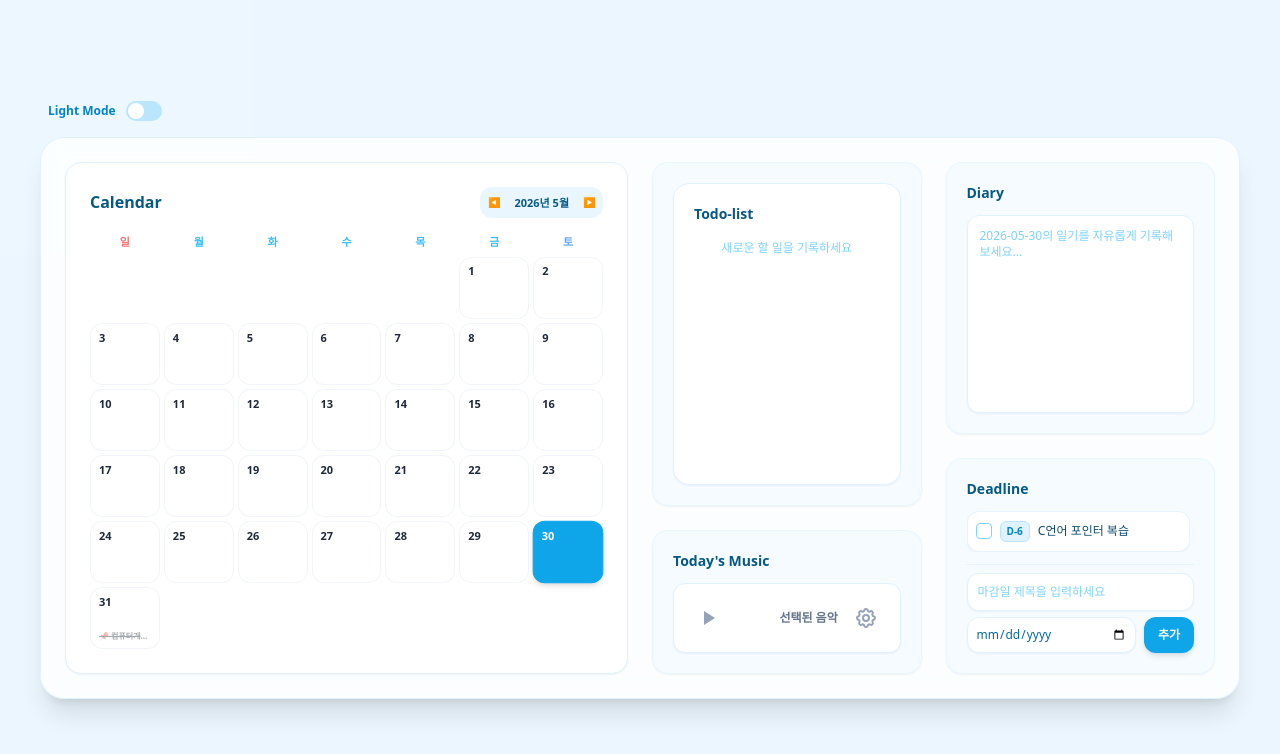
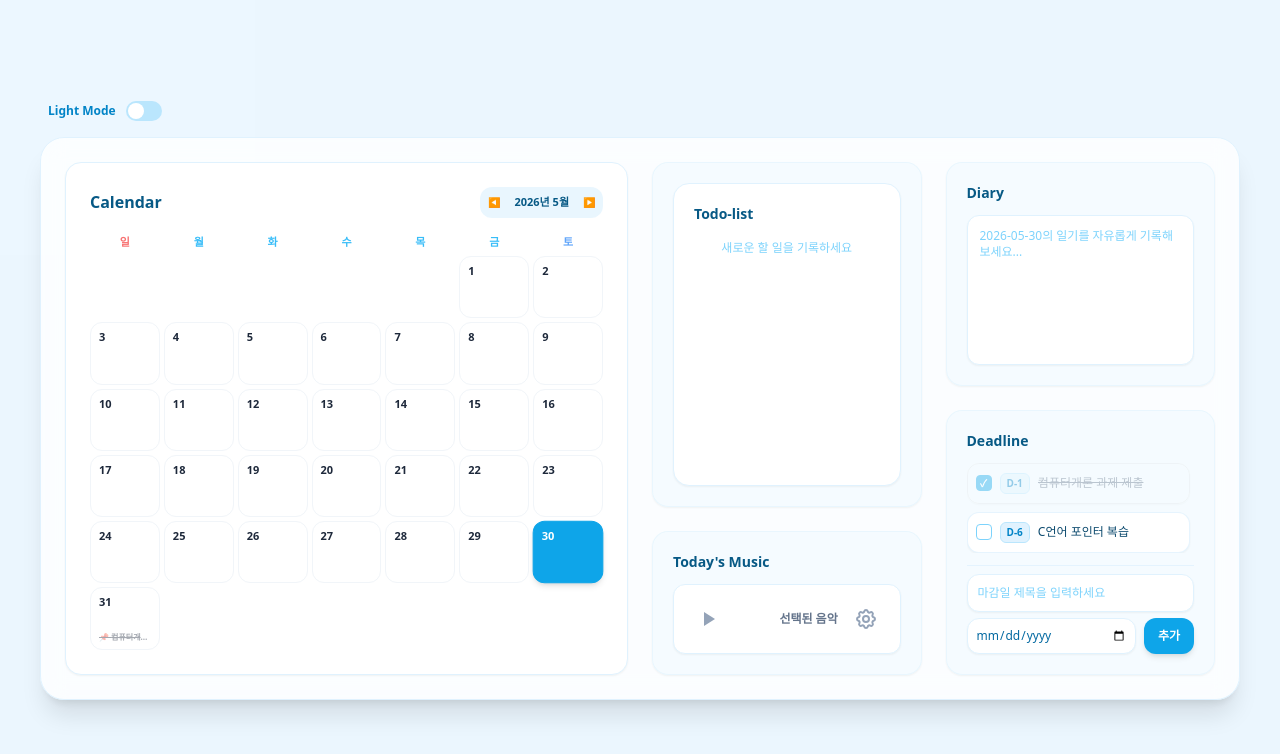
Before and after one commit to ch1030216/cs-assignment2, a Next.js app: page / in a window 1280 px wide. Both pictures are taken after a click on the checkbox 983 px from the left and 483 px from the top of the page. Shown: the top 754 px of the page. Built offline with nearby package versions, Linux system fonts and the light colour scheme.

Commit message:
deadlinelist fixed3

```diff
--- a/src/app/components/DeadlineList.jsx
+++ b/src/app/components/DeadlineList.jsx
@@ -62,7 +62,7 @@ export default function DeadlineList({ selectedDate, deadlines = [], setDeadline
         ) : (
           [...deadlines]
             .sort((a, b) => new Date(a.date) - new Date(b.date))
-            // --- 필터링 로직: 완료되지 않았고, 마감일이 오늘(D-Day) 포함 미래인 경우만 표시 ---
+            // --- 필터링 로직: 완료 여부 무관, 마감일이 오늘 포함 미래인 경우만 표시 ---
             .filter((dl) => {
               const baseDate = new Date(selectedDate);
               baseDate.setHours(0, 0, 0, 0);
@@ -70,7 +70,7 @@ export default function DeadlineList({ selectedDate, deadlines = [], setDeadline
               target.setHours(0, 0, 0, 0);
               const diffDays = Math.ceil((target - baseDate) / (1000 * 60 * 60 * 24));
 
-              return !dl.completed && diffDays >= 0;
+              return diffDays >= 0;
             })
             // --------------------------------------------------------------------------
             .map((dl) => {
@@ -82,9 +82,11 @@ export default function DeadlineList({ selectedDate, deadlines = [], setDeadline
                 <div
                   key={dl.id}
                   className={`flex items-center justify-between border rounded-xl p-2 shadow-sm group transition-all ${
-                    darkMode
-                      ? "bg-slate-800 border-slate-700/60 hover:border-slate-600"
-                      : "bg-white border-sky-100/80 hover:border-sky-300"
+                    dl.completed
+                      ? "opacity-40"
+                      : darkMode
+                        ? "bg-slate-800 border-slate-700/60 hover:border-slate-600"
+                        : "bg-white border-sky-100/80 hover:border-sky-300"
                   }`}
                 >
                   <div className="flex items-center gap-2 overflow-hidden flex-1 mr-2">
@@ -99,6 +101,9 @@ export default function DeadlineList({ selectedDate, deadlines = [], setDeadline
                             : "bg-white border-sky-300 checked:border-sky-500"
                         }`}
                       />
+                      {dl.completed && (
+                        <span className="absolute text-white text-[10px] pointer-events-none font-bold">✓</span>
+                      )}
                     </div>
 
                     <span className={`text-[10px] font-bold px-1.5 py-0.5 rounded-md flex-shrink-0 border ${badgeStyle}`}>
@@ -106,7 +111,9 @@ export default function DeadlineList({ selectedDate, deadlines = [], setDeadline
                     </span>
 
                     <p className={`text-xs font-medium truncate flex-1 ${
-                      darkMode ? "text-slate-200" : "text-sky-900"
+                      dl.completed
+                        ? "line-through text-slate-500"
+                        : darkMode ? "text-slate-200" : "text-sky-900"
                     }`} title={dl.text}>
                       {dl.text}
                     </p>
```
